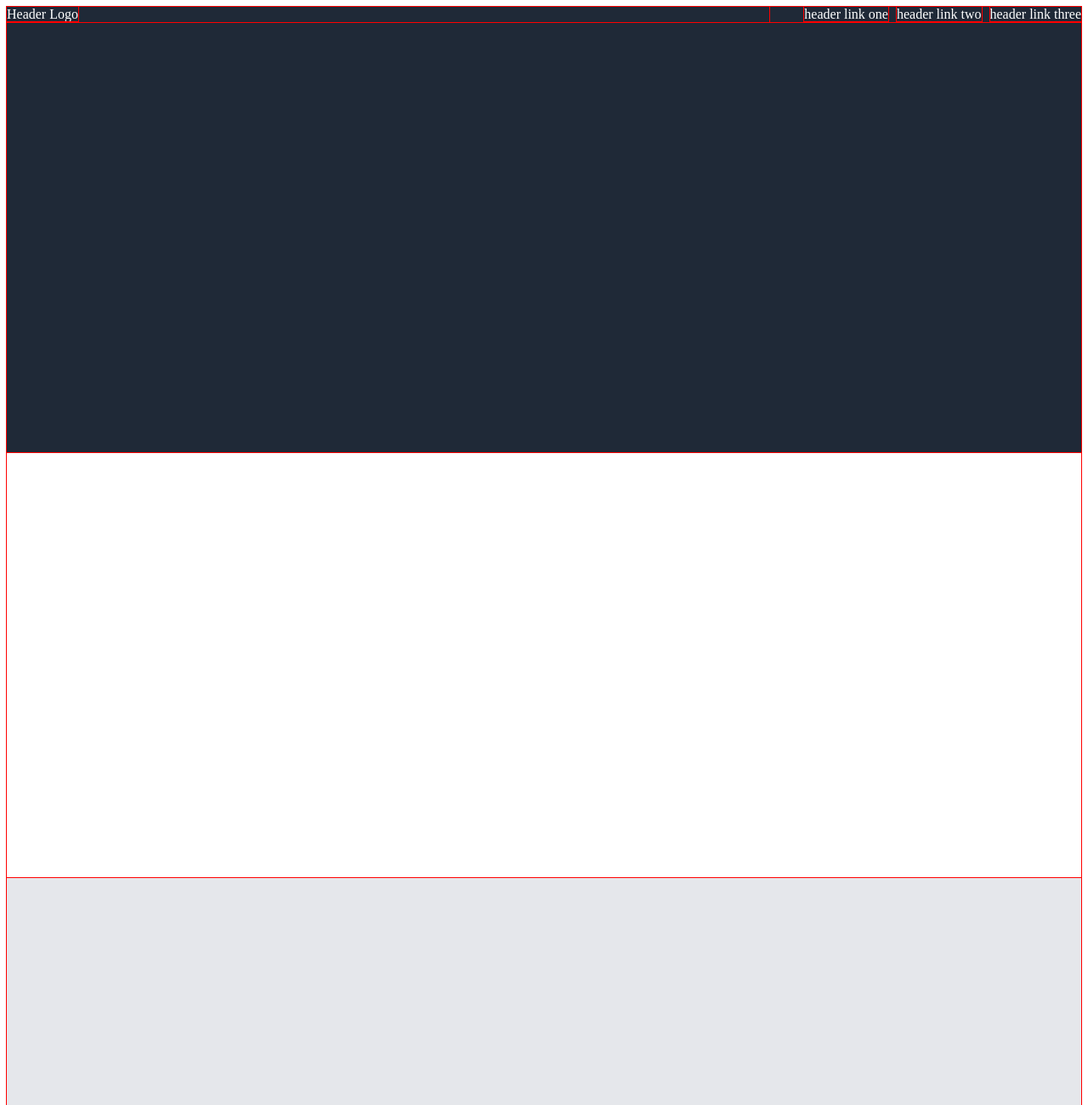
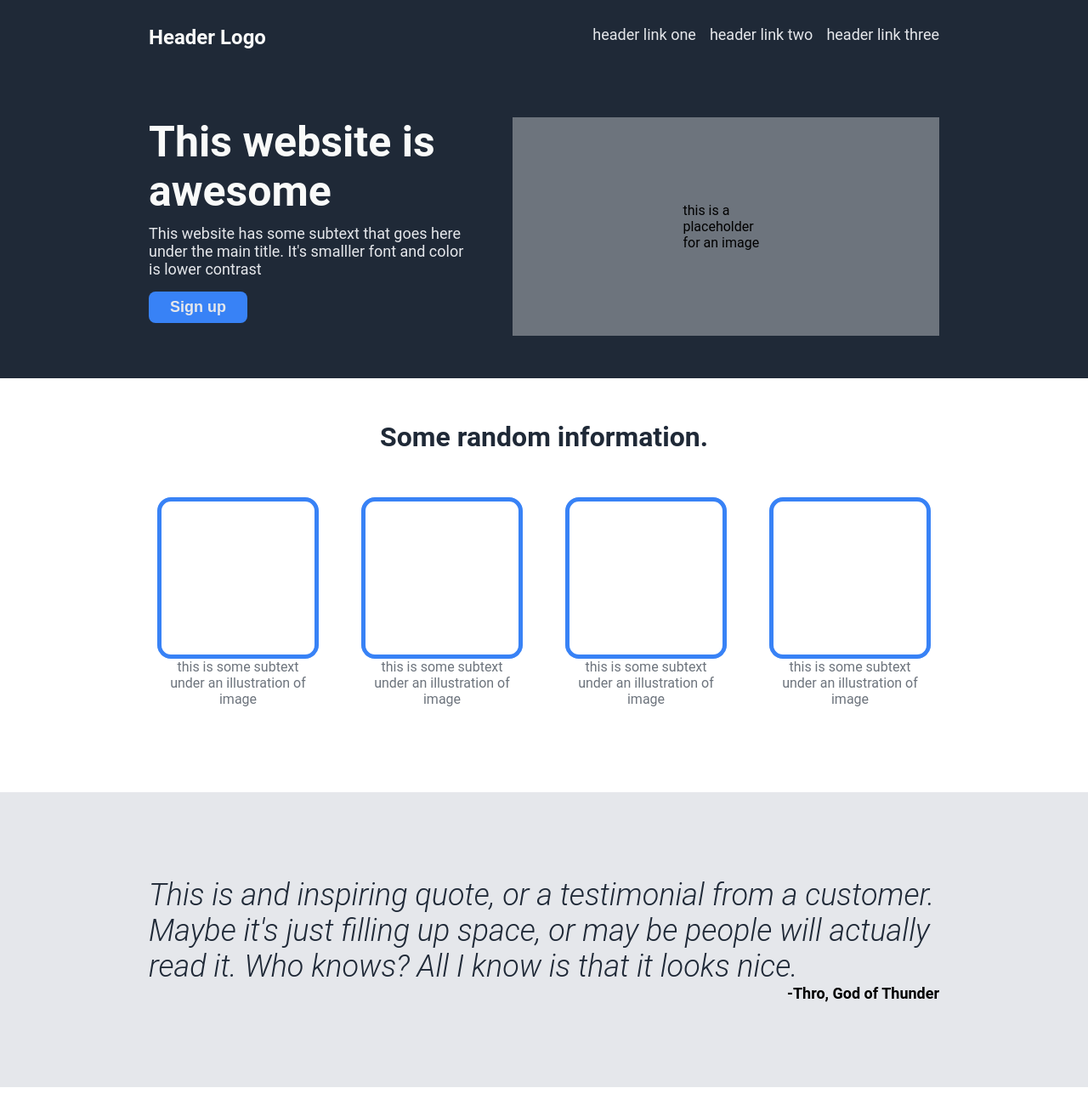
Before and after one commit to rakesh-i/landing-page, a plain HTML site: page index.html in a window 1280 px wide. Shown: the top 1300 px of the page at 85% size. After the commit the page ends 1279 px from the top, so only its background shows below. Drawn offline with Linux system fonts and the light colour scheme.

Commit message:
first three rows completed

```diff
--- a/index.html
+++ b/index.html
@@ -20,9 +20,50 @@
                 </ul>
             </div>
         </div>
+        <div class="content">
+            <div class="signup">
+                <div class="head"><a>This website is awesome</a></div>
+                <div class="subtext"><a>This website has some subtext that goes here under the main title. It's smalller font and color is lower contrast</a></div>
+                <button>Sign up</button>
+            </div>
+            <div class="image">
+                <a>this is a placeholder for an image</a>
+            </div>
+        </div>
     </div>
-    <div class="two"></div>
-    <div class="three"></div>
+    <div class="two">
+        <div class="head">
+            <a>Some random information.</a>
+        </div>
+        <div class="content">
+            <div class="info">
+                <div class="img"></div>
+                <div class="subtext"><a>this is some subtext under an illustration of image</a></div>
+            </div>
+            <div class="info">
+                <div class="img"></div>
+                <div class="subtext"><a>this is some subtext under an illustration of image</a></div>
+            </div>
+            <div class="info">
+                <div class="img"></div>
+                <div class="subtext"><a>this is some subtext under an illustration of image</a></div>
+            </div>
+            <div class="info">
+                <div class="img"></div>
+                <div class="subtext"><a>this is some subtext under an illustration of image</a></div>
+            </div>
+        </div>
+    </div>
+    <div class="three">
+        <div class="whole">
+            <div class="quote">
+                <a>This is and inspiring quote, or a testimonial from a customer. Maybe it's just filling up space, or may be people will actually read it. Who knows? All I know is that it looks nice.</a>
+            </div>
+            <div class="author">
+                <a>-Thro, God of Thunder</a>
+            </div>
+        </div>
+    </div>
     <div class="four"></div>
     <div class="footer"></div>
 
--- a/styles.css
+++ b/styles.css
@@ -1,25 +1,160 @@
 *{
-    outline: 1px solid red;
+    /* outline: 1px solid red; */
 }
 body{
-    display: flex;
-    flex-direction: column;
+    font-family: 'Roboto';
+    margin: 0;
+    padding: 0;
+    box-sizing: border-box;
+    /* display: flex; */
+    /* flex-direction: column; */
     /* justify-content: space-between; */
 }
 
 .one{
+    display: flex;
     background:#1f2937;
-    height: 525px;
-    /* flex:1; */
+    flex-direction: column;
 }
+
+.header{
+    display: flex;
+    justify-content: space-between;
+    padding:30px 175px;
+}
+
+.header .left{
+    font-weight: bolder;
+    font-size: 24px;
+    color: #f9fAf9;
+}
+
+.header .right a{
+    font-size: 18px;
+    color: #e5e7eb;
+    text-decoration: none;
+}
+
+.one .content{
+    display: flex;
+    padding:50px 175px 50px 175px ;
+    gap:50px;
+}
+
+.one .head{
+    margin-bottom: 10px;
+}
+.one .subtext{
+    margin-bottom: 16px;
+}
+
+.one .content .signup .head{
+    font-weight: bolder;
+    font-size: 50px;
+    color: #f9fAf9;
+}
+
+.one .content .signup .subtext{
+    font-size: 18px;
+    color: #e5e7eb;
+}
+
+.one .image{
+    background-color: #6d747d;
+    padding:100px 200px;
+}
+
+.one ul{
+    display: flex;
+    list-style-type: none;
+    margin: 0;
+    gap:16px;
+}
+
+.one button{
+    border: none;
+    background: #3882f6;
+    padding: 8px 25px;
+    font-size: 18px;
+    font-weight: bold;
+    border-radius: .5rem;
+    color: #e5e7eb;
+}
+
 .two{
     background:#ffffff;
-    height: 500px;
+    display: flex;
+    flex-direction: column;
+    padding: 50px 175px 100px 175px;
 }
+
+.two .head{
+    text-align: center;
+    font-size: 32px;
+    font-weight: bolder;
+    color: #1f2937;
+    margin-bottom: 52px;
+}
+.two .content{
+    display: flex;
+    justify-content: center;
+    gap:60px;
+}
+
+.two .content .info{
+    display: flex;
+    flex-direction: column;
+    align-items: center;
+    width: 180px;
+}
+
+.two .content .info .subtext {
+    text-align: center;
+    color: #6d747d;
+}
+
+.two .content .info .img {
+    width: 180px;
+    height: 180px;
+    border: 5px solid #3882f6;
+    border-radius: 1rem;
+    /* flex-shrink: 0; */
+}
+
+
+
 .three{
+    /* display: flex; */
     background:#e5e7eb;
-    height: 425px;
+    /* flex-direction: column; */
+    /* justify-content: center; */
+    /* align-items: center; */
 }
+
+.three .whole{
+    padding: 100px 175px 100px 175px;
+}
+
+.three .quote{
+    display: flex;
+    font-size: 36px;
+    font-style: italic;
+    font-weight: 350;
+    color: #1f2937;
+    justify-content: center;
+    align-items: center;
+}
+
+.three .author{
+    text-align: right;
+    font-size: 18px;
+    font-weight: bold;
+
+}
+
+
+
+/*
 .four{
     background:#ffffff;
     height: 350px;
@@ -27,22 +162,4 @@ body{
 .footer{
     background:#1f2937;
     height: 100px;
-}
-
-.header{
-    display: flex;
-    justify-content: space-between;
-
-}
-
-ul{
-    display: flex;
-    list-style-type: none;
-    margin: 0;
-    gap:10px;
-}
-
-a{
-    color: white;
-    text-decoration: none;
-}
+} */
```
